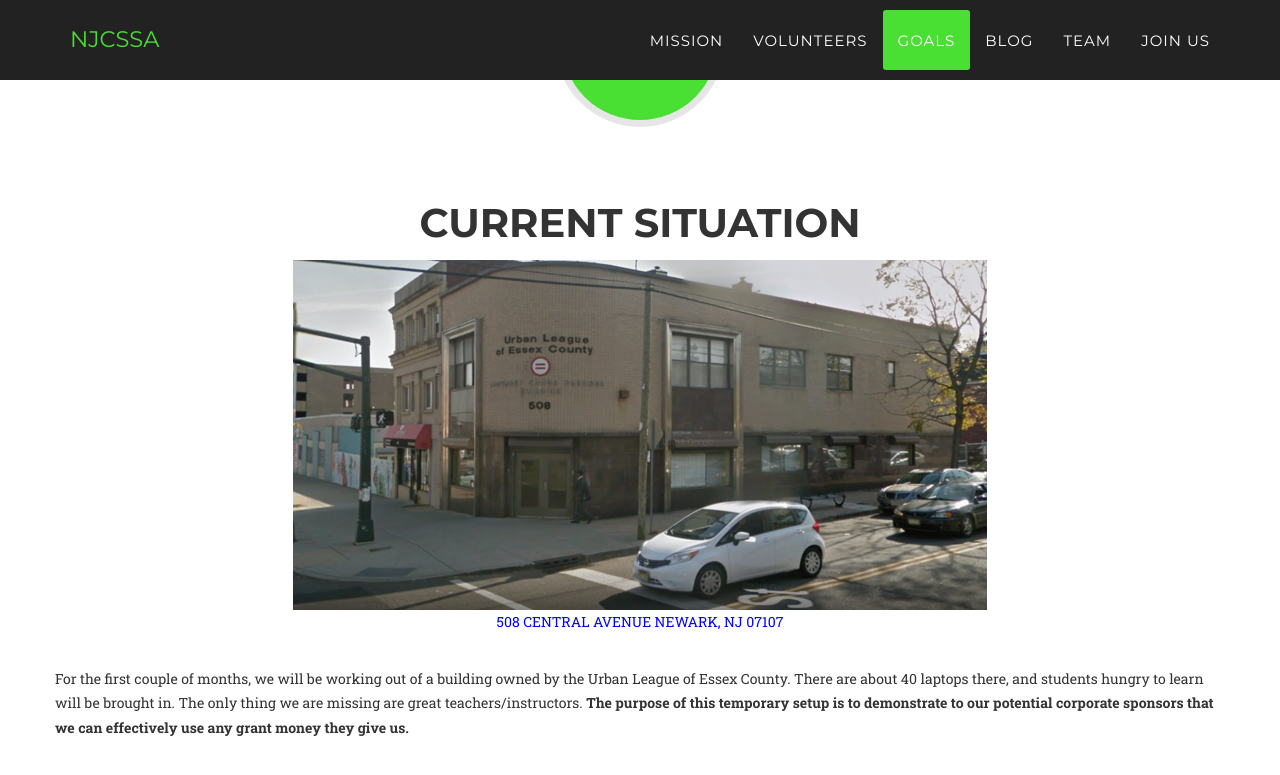
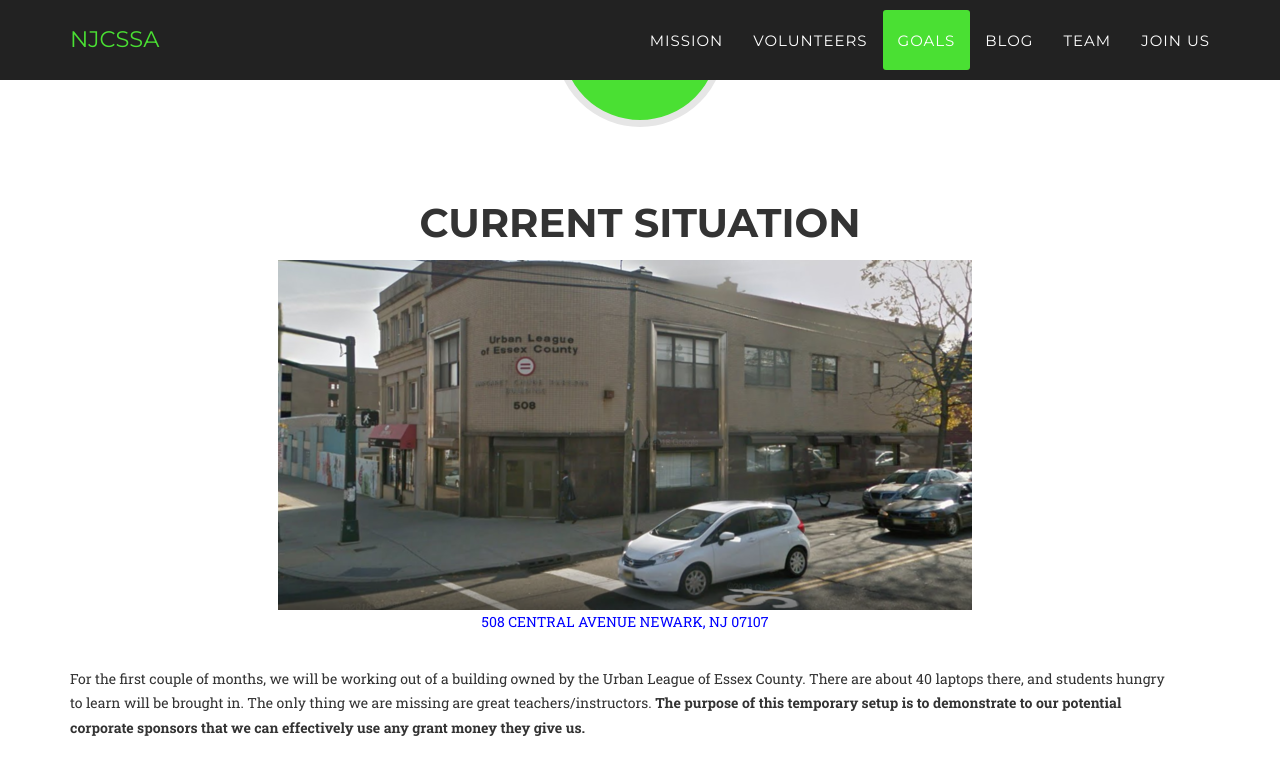
Before and after one commit to benjaminnow/njcssa, a Jekyll site: the page built from index.html, in a window 1280 px wide and 900 px high, scrolled down 4600 px. Shown: the top 775 px of the window. Built offline with Jekyll 4.4.1, drawn with Linux system fonts in a browser that asks for light colours; nearby versions of some CDN libraries; some web fonts are replaced.

Commit message:
some bootstrap changes

```diff
--- a/_includes/faq.html
+++ b/_includes/faq.html
@@ -5,7 +5,7 @@
                 <h2 class="section-heading">FAQ</h2>
             </div>
         </div>
-        <div class="row">
+        <div class="row col-xs-12">
             <h3>Do instructors make money?</h3>
             <p>Not right now. We may have funds to pay instructors once we get funding from large corporations. Before this, we have to prove that NJCSSA is a success on a small scale with limited funding.</p>
             <br>
--- a/_includes/goals.html
+++ b/_includes/goals.html
@@ -134,7 +134,7 @@
         <div class="row">
             <h2 class="section-heading text-center">Current Situation</h2>
         </div>
-        <div class="row">
+        <div class="row col-xs-12">
             <img src="/img/about/ulec.png" class="img-responsive img-centered">
             <a href="https://goo.gl/maps/x8nX1XBif5C2" style="text-decoration-color: blue;"><p class="text-center" style="color:blue;">508 CENTRAL AVENUE NEWARK, NJ 07107</p></a>
             <br>
```
